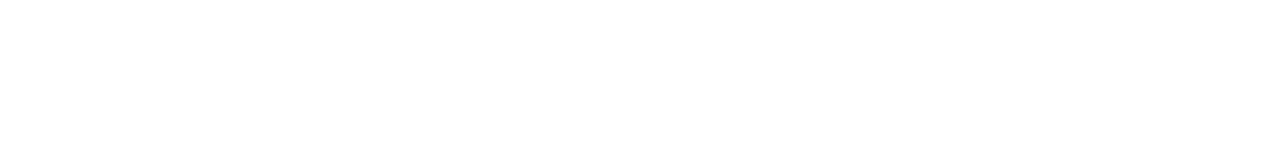
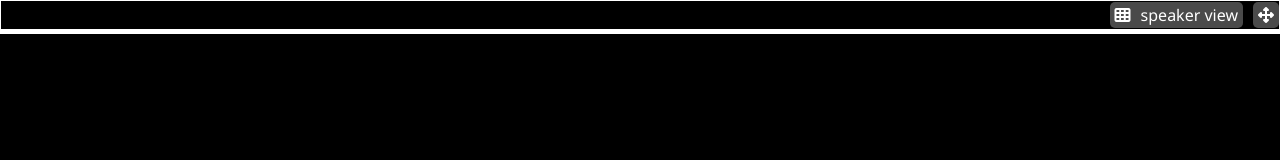
Before and after one commit to anashamimi/html-css-zoom, a plain HTML site: page index.html in a window 1280 px wide. Drawn offline with Linux system fonts and the light colour scheme; a web font is replaced by a local one.

Commit message:
add header

```diff
--- a/css/style.css
+++ b/css/style.css
@@ -7,7 +7,7 @@
 }
 
 :root{
-    --bg-coloe: #000000;
+    --bg-color: #000000;
     --bg-footer: #222222;
     --exit: #e4060d;
     --bg-exit: #4a4a4a;
@@ -21,5 +21,43 @@
     background-color:  black;
 }
 
+.debug{
+    border: 1px solid white;
+}
 
 /* Header */
+body{
+    font-family: 'Noto Sans', sans-serif;
+    background-color: var(--bg-color);
+}
+
+header{
+    height: 30px;
+    width: 100%;
+    position: relative;
+}
+
+.white{
+    color: var(--primary-color);
+}
+
+.header-flex{
+    display: flex;
+    flex-flow: row nowrap;
+    justify-content: flex-end;
+    align-items: center;
+    gap: 10px;
+}
+
+.header-button{
+    padding: 2px 5px;
+    border-radius: 5px;
+    background-color: var(--bg-exit);
+}
+
+i:only-child{
+    transform: rotate(90deg);
+}
+
+
+/* main */
--- a/index.html
+++ b/index.html
@@ -1,13 +1,41 @@
 <!DOCTYPE html>
 <html lang="en">
+
 <head>
     <meta charset="UTF-8">
     <meta http-equiv="X-UA-Compatible" content="IE=edge">
     <meta name="viewport" content="width=device-width, initial-scale=1.0">
+    <link rel="preconnect" href="https://fonts.googleapis.com">
+    <link rel="preconnect" href="https://fonts.gstatic.com" crossorigin>
+    <link rel="stylesheet" href="https://cdnjs.cloudflare.com/ajax/libs/font-awesome/6.3.0/css/all.min.css" integrity="sha512-SzlrxWUlpfuzQ+pcUCosxcglQRNAq/DZjVsC0lE40xsADsfeQoEypE+enwcOiGjk/bSuGGKHEyjSoQ1zVisanQ==" crossorigin="anonymous" referrerpolicy="no-referrer" />
+    <link
+        href="https://fonts.googleapis.com/css2?family=Fredoka:wght@400;700&family=Noto+Sans:wght@400;600&family=Roboto:wght@100&family=Ubuntu&family=Unbounded:wght@600&display=swap"
+        rel="stylesheet">
     <link rel="stylesheet" href="./css/style.css">
     <title>Zoom</title>
 </head>
+
 <body>
+    <!-- Inizio header -->
+    <header class="debug white header-flex">
+        <div class="header-flex header-button">
+            <i class="fa-solid fa-table-cells"></i>
+            <div>speaker view</div>
+        </div>
+        <div class="header-button">
+            <i class="fa-solid fa-up-down-left-right"></i>
+        </div>
+    </header>
 
+    <!-- Inizio main -->
+    <main class="debug">
+
+    </main>
+
+    <!-- Inizio footer -->
+    <footer class="debug">
+
+    </footer>
 </body>
+
 </html>
```
